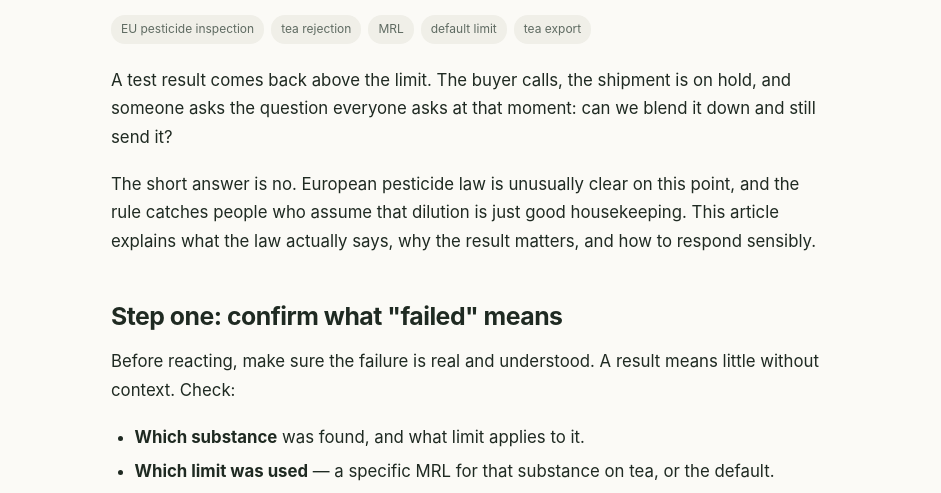
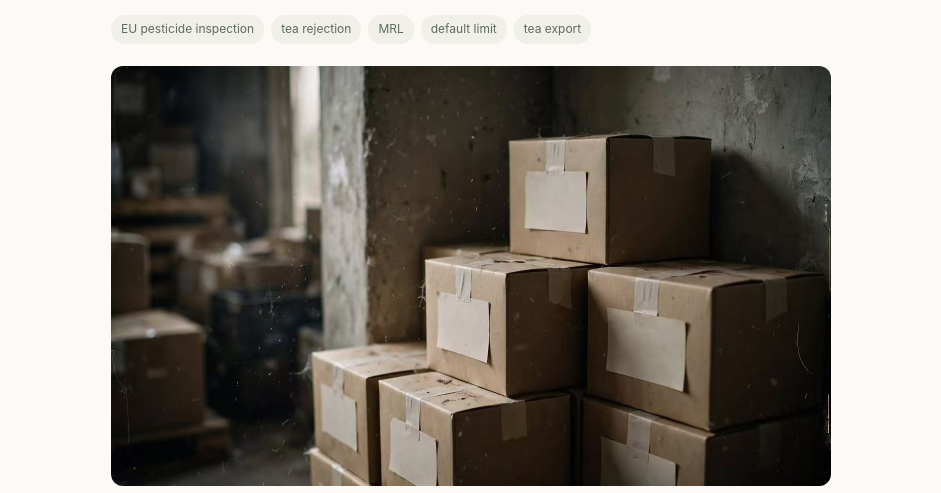
Before and after one commit to hanchaoqun8/dazi-tea-blog, a plain HTML site: page site/posts/when-tea-fails-eu-inspection/index.html in a window 1280 px wide. Shown: the part 236-729 px from the top of the page, without its empty margins (169-1110 px from the left). Drawn offline with Linux system fonts and the light colour scheme.

Commit message:
Add index.html

```diff
--- a/site/posts/when-tea-fails-eu-inspection/index.html
+++ b/site/posts/when-tea-fails-eu-inspection/index.html
@@ -7,6 +7,7 @@
 <meta property="og:description" content="Tea over an EU pesticide limit cannot be diluted or processed into compliance. Learn what the law says, why the default MRL matters, and what to do next.">
 <meta property="og:type" content="website">
 <meta property="og:url" content="https://blog.dazi.uk/">
+<meta property="og:image" content="https://blog.dazi.uk/assets/img/when-tea-fails-eu-inspection.jpg">
 <link rel="stylesheet" href="/assets/style.css">
 <link rel="alternate" type="application/rss+xml" title="RSS" href="/rss.xml">
 </head><body class="post-page">
@@ -18,6 +19,7 @@
 <div class="post-cat">EU Rules · 2026-11-18</div>
 <h1>What Happens When Tea Fails EU Pesticide Inspection</h1>
 <div class="tags"><span class="tag">EU pesticide inspection</span> <span class="tag">tea rejection</span> <span class="tag">MRL</span> <span class="tag">default limit</span> <span class="tag">tea export</span></div>
+<figure class="post-cover"><img src="/assets/img/when-tea-fails-eu-inspection.jpg" alt="Sealed cartons of tea in a warehouse."></figure>
 <div class="post-body">
 <p>A test result comes back above the limit. The buyer calls, the shipment is on hold, and someone asks the question everyone asks at that moment: can we blend it down and still send it?</p>
 <p>The short answer is no. European pesticide law is unusually clear on this point, and the rule catches people who assume that dilution is just good housekeeping. This article explains what the law actually says, why the result matters, and how to respond sensibly.</p>
```
